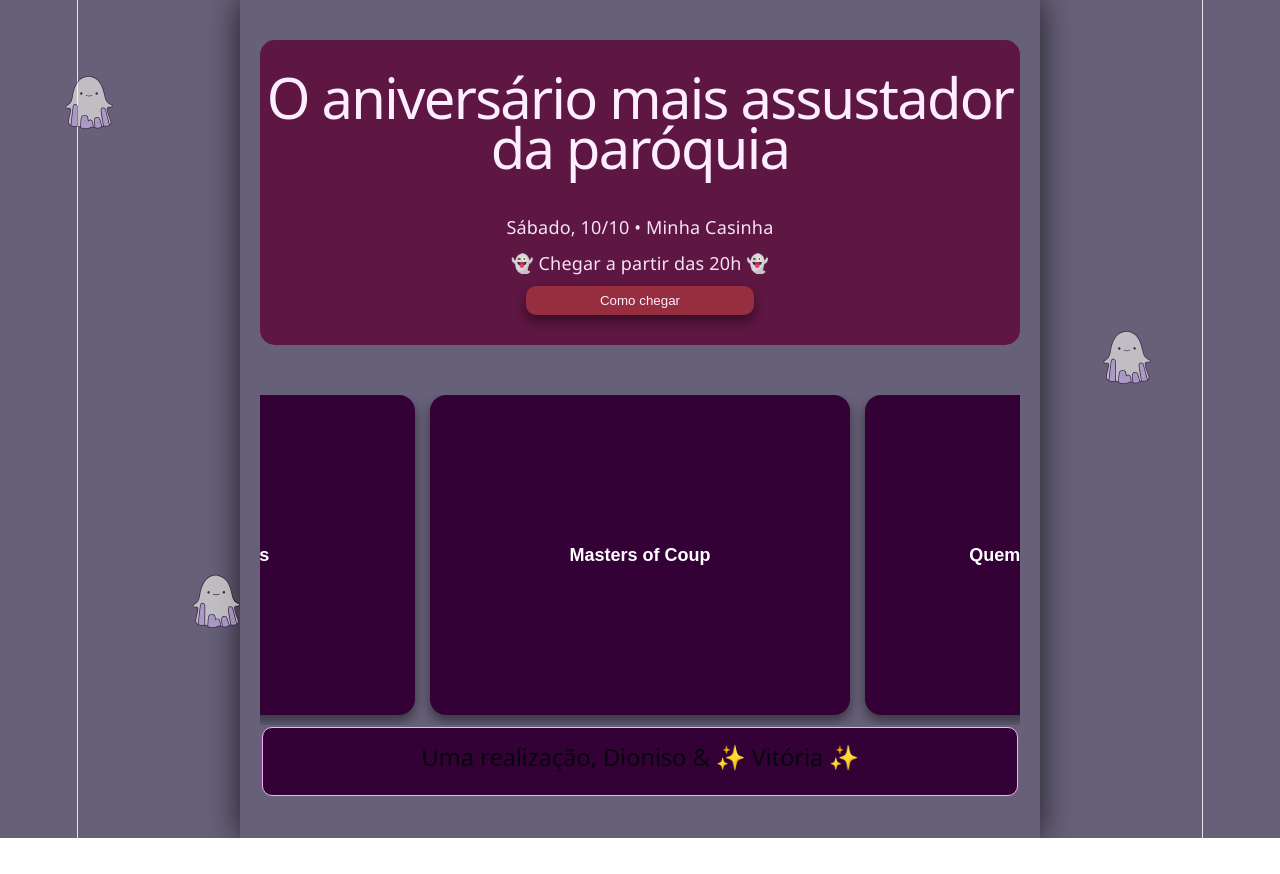
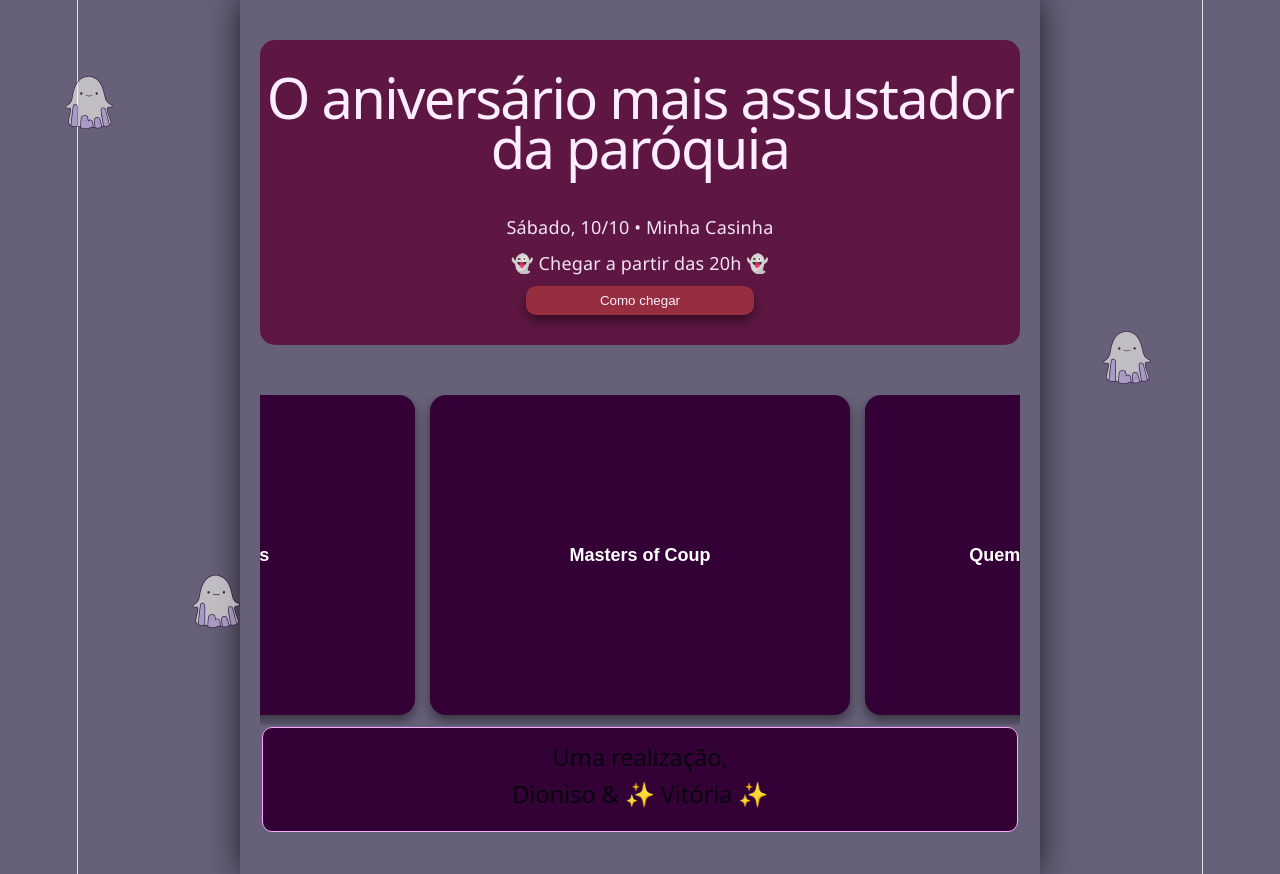
Before and after one commit to o-dio/Convite, a React (Vite) app: page / in a window 1280 px wide. Before the commit the page ends 838 px from the top, so only its background shows below. Built offline with nearby package versions, Linux system fonts and the light colour scheme.

Commit message:
ajustes finais

```diff
--- a/src/App.css
+++ b/src/App.css
@@ -226,6 +226,8 @@ button{
   padding: 20px;
   backdrop-filter: blur(4px);
   -webkit-backdrop-filter: blur(4px);
+  transform: translateZ(0);
+  -webkit-transform: translateZ(0);
 }
 
 .modal {
--- a/src/App.jsx
+++ b/src/App.jsx
@@ -171,7 +171,8 @@ const handleRotasRedirect = () => {
 
       <div
         className="footer">
-        <h2>Uma realização, Dioniso & ✨ Vitória ✨</h2>
+        <h2>Uma realização,</h2>
+        <h2>Dioniso & ✨ Vitória ✨</h2>
       </div>
 
       <AnimatePresence>
```
